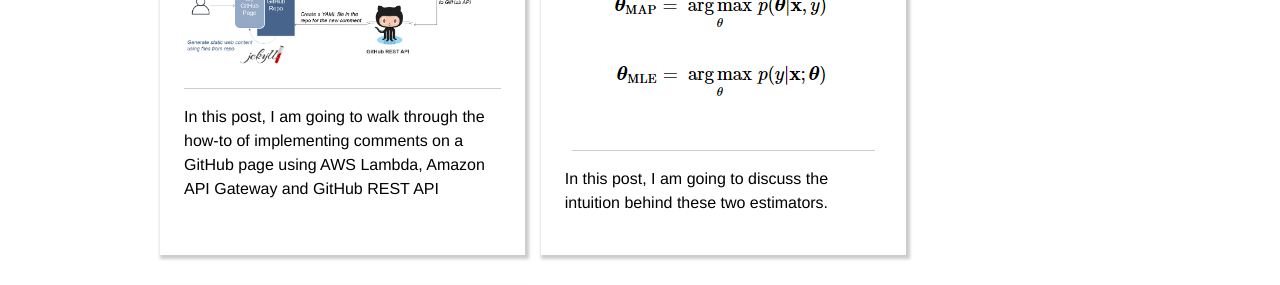
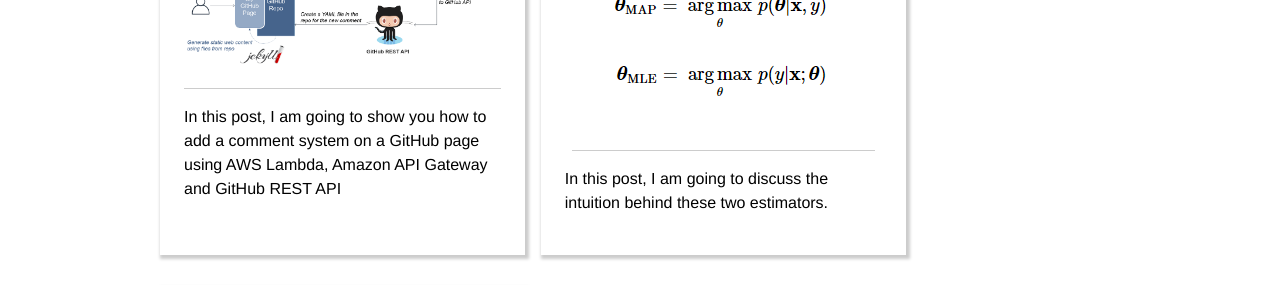
Before and after one commit to takmanman/takmanman.github.io, a Jekyll site: the page built from index.html, in a window 1280 px wide. Shown: the part 806-1091 px from the top of the page. Built offline with Jekyll 4.4.1, drawn with Linux system fonts in a browser that asks for light colours.

Commit message:
Update 2020-04-22-github-page-aws-lambda.md

```diff
--- a/_posts/2020-04-22-github-page-aws-lambda.md
+++ b/_posts/2020-04-22-github-page-aws-lambda.md
@@ -2,7 +2,7 @@
 layout: page
 title: "Adding Comments to Your GitHub Page Using AWS Lambda"
 subtitle: "Making Static Websites a Bit More Dynamic"
-description: "In this post, I am going to walk through the how-to of implementing comments on a GitHub page using AWS Lambda, Amazon API Gateway and GitHub REST API"
+description: "In this post, I am going to show you how to add a comment system on a GitHub page using AWS Lambda, Amazon API Gateway and GitHub REST API"
 excerpt: "Add a comment system to your static website using AWS Lambda and Amazon API Gateway"
 image: "/assets/posts/2020-04-22-images/architecture.png"
 shortname: "GitHub-page-aws-lambda"
@@ -21,7 +21,7 @@ It is just that we don't have to maintain it. Instead a cloud service provider w
 The architecture of the comment system is shown below.
 
 <figure>
-<img id="architecture-img" src="{{site.url}}/assets/posts/2020-04-22-images/architecture.png"  style="display: block; margin: auto; "/>
+<img class="pop-up-img" id="architecture-img" src="{{site.url}}/assets/posts/2020-04-22-images/architecture.png"  style="display: block; margin: auto; "/>
 <figcaption>Fig.1 - The architecture of the comment system</figcaption>
 </figure>
 
@@ -58,7 +58,7 @@ Jekyll is essentially a parser, one of its features is that it can parse a data
 Note that all the data files must be inside the directory <span style="font-size:1.2rem; font-family:monospace">_data</span>.
 In my setup (which I learnt <a href="https://damieng.com/blog/2018/05/28/wordpress-to-jekyll-comments" target ="_blank">here</a>), each comment is stored as one YAML file, and they are organized according to the post they are refering to. The directory structure is shown below:
 <figure>
-<img id="directory-img" src="{{site.url}}/assets/posts/2020-04-22-images/directory_structure.png"  style="display: block; margin: auto;"/>
+<img class="pop-up-img" id="directory-img" src="{{site.url}}/assets/posts/2020-04-22-images/directory_structure.png"  style="display: block; margin: auto;"/>
 <figcaption>Fig.2 - The directory structure of a jekyll site with a comment system</figcaption>
 </figure>
 
@@ -199,13 +199,13 @@ First, when you create the method (for invoking your comment-creating Lambda fun
 Second, check the "Use Lambda Proxy integration" checkbox as shown below.
 
 <figure>
-<img id="post-img" src="{{site.url}}/assets/posts/2020-04-22-images/aws_post_method.png"  style="display: block; margin: auto; "/>
+<img class="pop-up-img" id="post-img" src="{{site.url}}/assets/posts/2020-04-22-images/aws_post_method.png"  style="display: block; margin: auto; "/>
 <figcaption>Fig.3 - Create a POST method in your API on Amazon API Gateway</figcaption>
 </figure>
 
 Third, the API endpoint can be find under Stages. It is the invoke URL. Once you put it in your <a href="#comment_form">comment form</a>, it will invoke the Lambda function every time the form is submitted.
 <figure>
-<img id="url-img" src="{{site.url}}/assets/posts/2020-04-22-images/aws_invoke_url.png"  style="display: block; margin: auto; "/>
+<img class="pop-up-img" id="url-img" src="{{site.url}}/assets/posts/2020-04-22-images/aws_invoke_url.png"  style="display: block; margin: auto; "/>
 <figcaption>Fig.4 - Find the API endpoint</figcaption>
 </figure>
 
```
